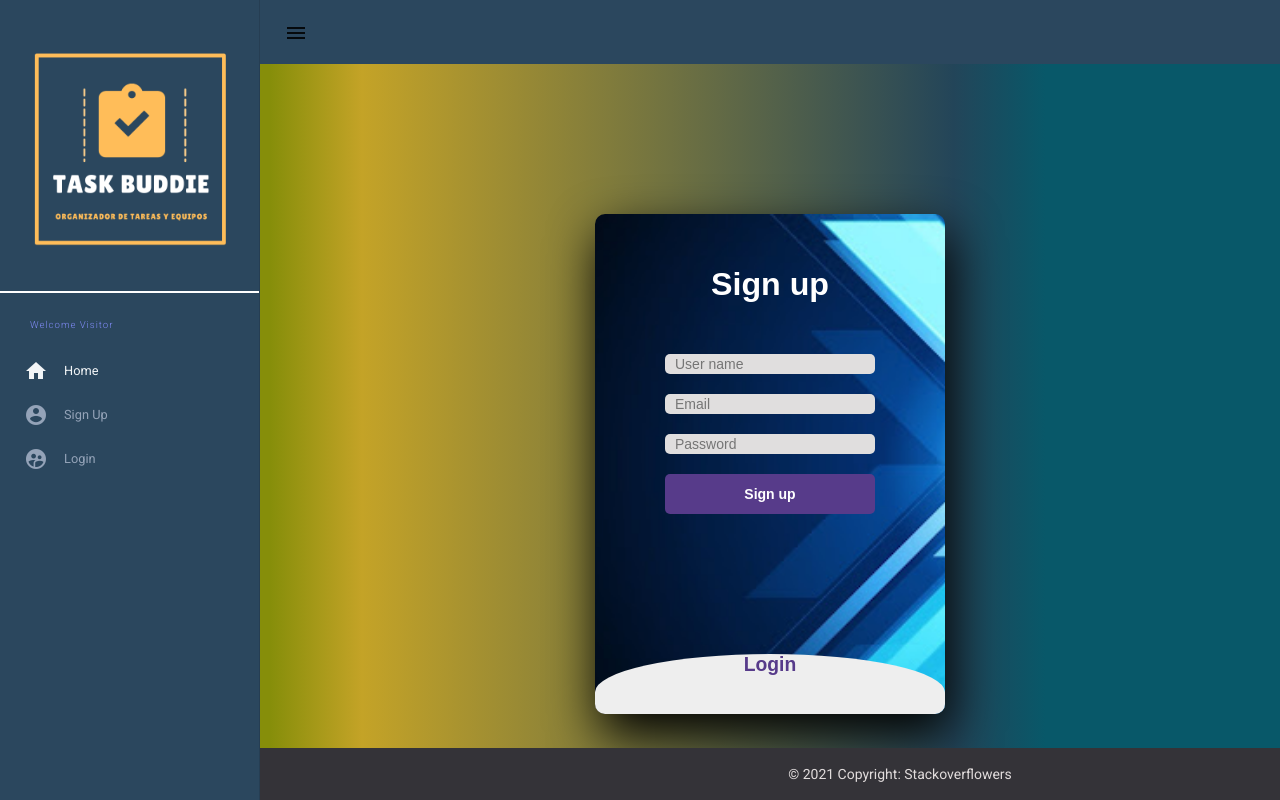
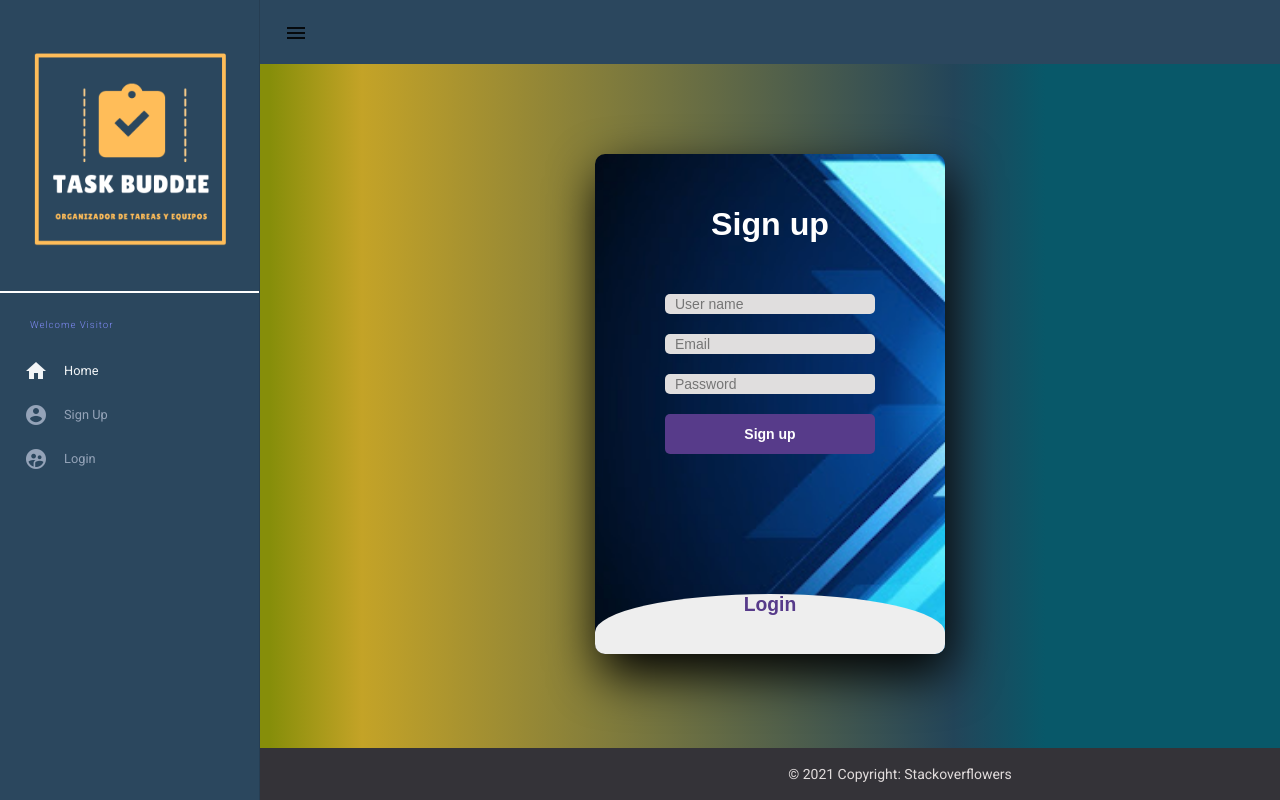
Before and after one commit to valfegor/Pruebas_front, an Angular app in the folder frontend/: page / in a window 1280 px wide. Built offline with nearby package versions, Linux system fonts and the light colour scheme; no server answers.

Commit message:
more js!

```diff
--- a/frontend/src/app/home/login/login.component.css
+++ b/frontend/src/app/home/login/login.component.css
@@ -1,14 +1,17 @@
-.container{
-	margin: 0;
-	padding: 0;
-	display: flex;
+.bgComponent {
+  background-repeat: no-repeat;
+  background-size: cover;
+  width: 100%;
+  min-height: 100vh;
+  display: flex;
 	justify-content: center;
 	align-items: center;
-	min-height: 100vh;
-	font-family: 'Jost', sans-serif;
+  font-family: 'Jost', sans-serif;
   background: rgb(134,142,10);
   background: linear-gradient(90deg, rgba(134,142,10,1) 1%, rgba(196,163,39,1) 10%, rgba(35,69,89,1) 68%, rgba(8,88,105,1) 77%);
+  padding-bottom: 120px;
 }
+
 .main{
 	width: 350px;
 	height: 500px;
--- a/frontend/src/app/home/login/login.component.html
+++ b/frontend/src/app/home/login/login.component.html
@@ -1,4 +1,4 @@
-<div class="container">
+<div class="bgComponent">
   <div class="main">
     <input type="checkbox" id="chk" aria-hidden="true" />
 
```
